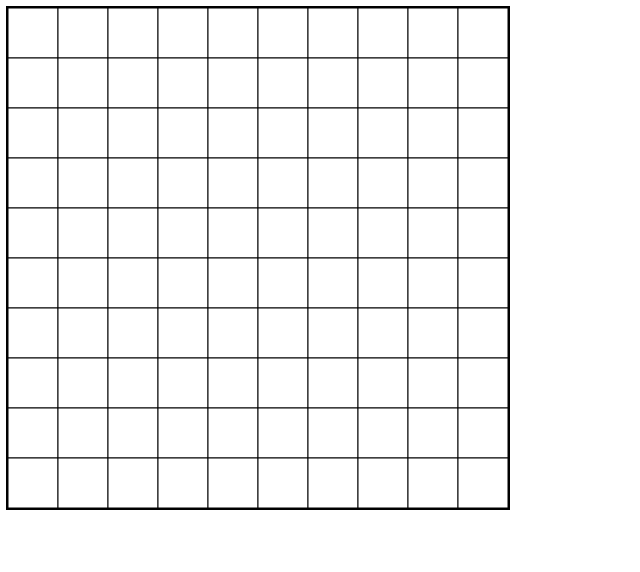
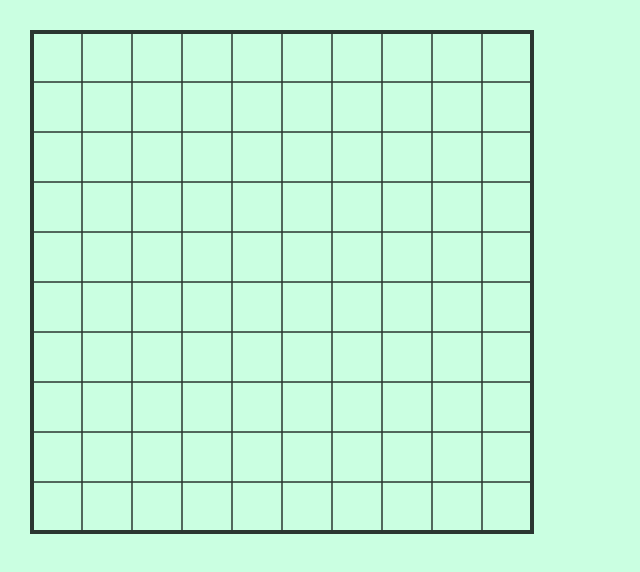
Before and after one commit to hgarfinkle/polyominoes, a SvelteKit app: page / in a window 1280 px wide. Shown: the top 572 px of the page, without its empty margins (0-640 px from the left). Built offline with nearby package versions, Linux system fonts and the light colour scheme.

Commit message:
adding color scheme, better animations

```diff
--- a/package.json
+++ b/package.json
@@ -40,7 +40,8 @@
 	},
 	"dependencies": {
 		"husky": "^9.1.7",
-		"lint-staged": "^17.5.1"
+		"lint-staged": "^17.5.1",
+		"sanitize.css": "^13.0.0"
 	},
 	"lint-staged": {
 		"*.{svelte}": [
--- a/src/components/Grid.svelte
+++ b/src/components/Grid.svelte
@@ -8,11 +8,7 @@
 </script>
 
 <svg width={squareSize * gridSize} height={squareSize * gridSize} overflow="visible">
-	<rect
-		width={squareSize * gridSize}
-		height={squareSize * gridSize}
-		style="fill:white;stroke-width:4;stroke:black"
-	/>
+	<rect width={squareSize * gridSize} height={squareSize * gridSize} class="grid-border" />
 	{#each { length: gridSize }, row}
 		{#each { length: gridSize }, column}
 			<GridSquare
@@ -27,3 +23,11 @@
 		{/each}
 	{/each}
 </svg>
+
+<style>
+	.grid-border {
+		fill-opacity: 0;
+		stroke-width: 4;
+		stroke: var(--primary);
+	}
+</style>
--- a/src/components/GridSquare.svelte
+++ b/src/components/GridSquare.svelte
@@ -1,9 +1,6 @@
 <script lang="ts">
-	import { Tween } from 'svelte/motion';
-
 	let { squareSize, row, column, filled, onClick } = $props();
 
-	const darkness = Tween.of<number>(() => (filled ? 0 : 1), { duration: 50 });
 	function handleClick() {
 		onClick();
 	}
@@ -14,15 +11,23 @@
 	height={squareSize}
 	x={row * squareSize}
 	y={column * squareSize}
-	class="cell"
+	class={['cell', filled ? 'filled' : 'empty']}
 	onclick={handleClick}
-	style={`fill: oklch(${darkness.current} 0 0)`}
 />
 
 <style>
 	.cell {
 		stroke-width: 1;
-		stroke: black;
+		stroke: var(--primary);
 		cursor: pointer;
+		transition: fill 0.2s ease;
+	}
+
+	.filled {
+		fill: var(--primary);
+	}
+
+	.empty {
+		fill: transparent;
 	}
 </style>
--- a/src/routes/+layout.svelte
+++ b/src/routes/+layout.svelte
@@ -1,5 +1,7 @@
 <script lang="ts">
 	import favicon from '$lib/assets/favicon.svg';
+	import 'sanitize.css';
+	import './styles.css';
 
 	let { children } = $props();
 </script>
--- a/src/routes/+page.svelte
+++ b/src/routes/+page.svelte
@@ -14,7 +14,9 @@
 </script>
 
 <div class="container">
-	<Grid {gridSize} bind:selectedGrid />
+	<div class="grid-container">
+		<Grid {gridSize} bind:selectedGrid />
+	</div>
 	<div class="conditions-container">
 		{#if polyomino.size}
 			<Size {polyomino} />
@@ -28,8 +30,15 @@
 	.container {
 		display: flex;
 		flex-direction: row;
+		width: 100dvw;
+		height: 100dvh;
+		background-color: var(--background);
 	}
 	.conditions-container {
 		margin-left: 1rem;
 	}
+
+	.grid-container {
+		margin: 2rem;
+	}
 </style>
--- /dev/null
+++ b/src/routes/styles.css
@@ -0,0 +1,4 @@
+:root {
+    --background: oklch(0.9552 0.0673 160);
+    --primary: oklch(0.3198 0.0174 160);
+}
```
Also changed, not shown: 1 other file (tests, documents, lock files or other folders).
